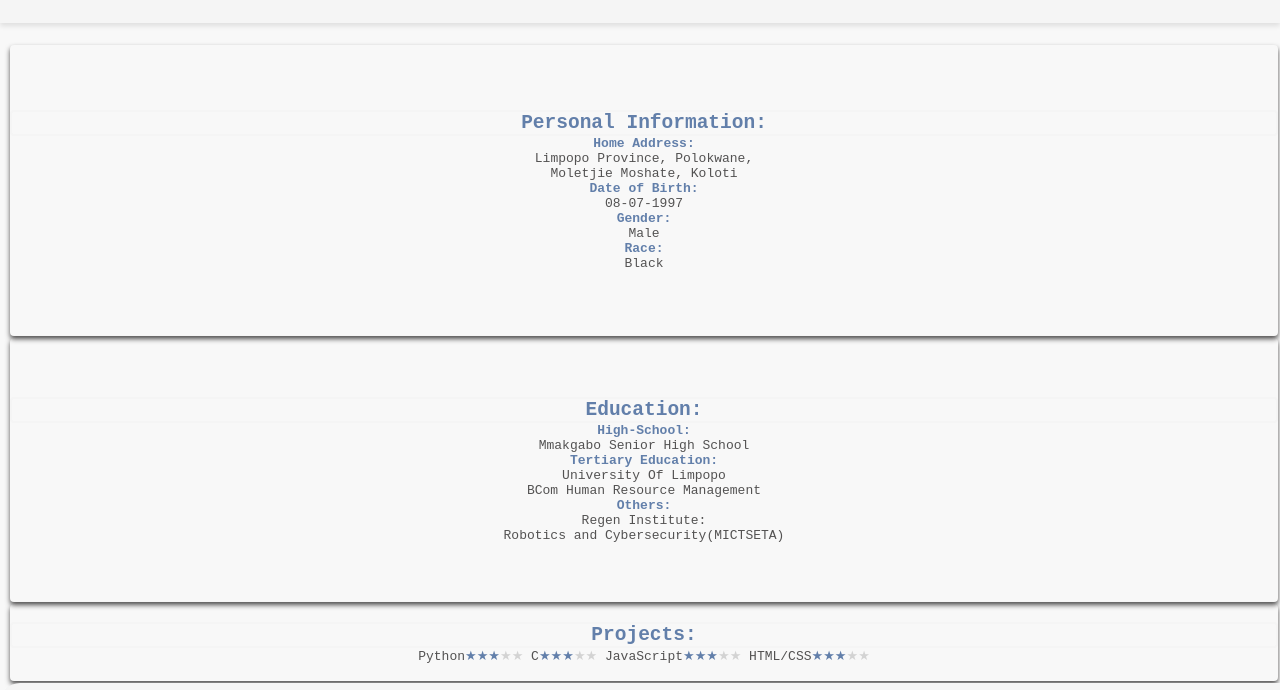
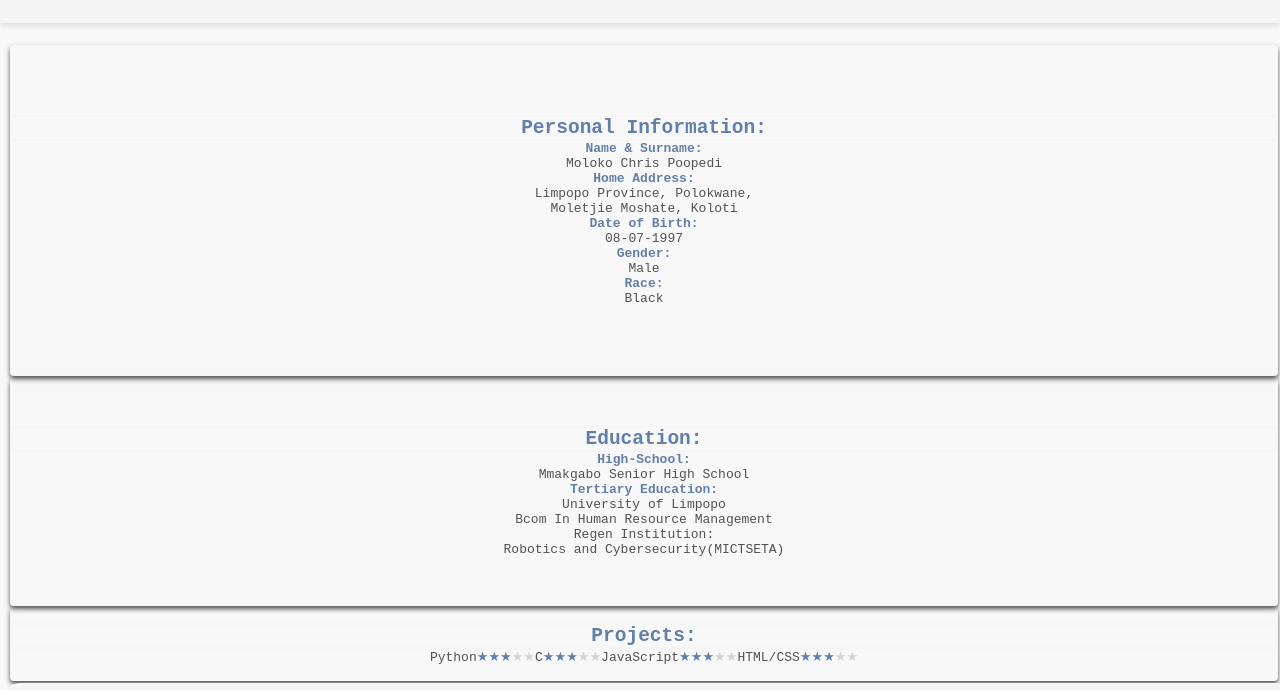
Before and after one commit to molokochris/bootcamp.pw, a plain HTML site: page about.html in a window 1280 px wide. Shown: the part 95-785 px from the top of the page. Drawn offline with Linux system fonts and the light colour scheme.

Commit message:
added Js scripts

```diff
--- a/about.html
+++ b/about.html
@@ -7,6 +7,7 @@
     <link rel="stylesheet" type="text/css" href="style.css">
     <link rel="icon" href="assets/images/logo/favicon.ico">
     <title>About Me</title>
+    <script src="script.js"></script>
 </head>
 <body>
     <head>
@@ -23,8 +24,8 @@
     </head>
     <main>
         <table style="width: 100%;margin-top: 20px; height: 80vh;">
-            <tr>
-                <td style="text-align: center; border-radius: 4px; box-shadow: 0 3px 5px rgb(83, 82, 82)">
+            <tr id="personal_info">
+                <!-- <td style="text-align: center; border-radius: 4px; box-shadow: 0 3px 5px rgb(83, 82, 82)">
                     <h2 style="border: solid 2px whitesmoke; border-radius: 4px;">
                         Personal Information:
                     </h2>
@@ -42,10 +43,10 @@
                     <p>
                         Black
                     </p>
-                </td>
+                </td> -->
             </tr>
-            <tr>
-                <td style="text-align: center; border-radius: 4px; box-shadow: 0 3px 5px rgb(83, 82, 82)">
+            <tr id="education">
+                <!-- <td style="text-align: center; border-radius: 4px; box-shadow: 0 3px 5px rgb(83, 82, 82)">
                     <h2 style="border: solid 2px whitesmoke; border-radius: 4px;">
                         Education:
                     </h2>
@@ -63,10 +64,10 @@
                         Regen Institute:<br>
                         Robotics and Cybersecurity(MICTSETA)
                     </p>
-                </td>
+                </td> -->
             </tr>
-            <tr>
-                <td style="text-align: center; border-radius: 4px; box-shadow: 0 3px 5px rgb(83, 82, 82)">
+            <tr id="projects">
+                <!-- <td style="text-align: center; border-radius: 4px; box-shadow: 0 3px 5px rgb(83, 82, 82)">
                     <h2 style="border: solid 2px whitesmoke; border-radius: 4px;">Projects:</h2>
                     <div style="color: rgb(83, 82, 82); text-align: center;">
                         Python<span style="color: #627faa;">&#9733;</span><span style="color: #627faa;">&#9733;</span><span style="color: #627faa;">&#9733;</span><span style="color: lightgray;">&#9733;</span><span style="color: lightgray;">&#9733;</span>
@@ -75,7 +76,7 @@
                         HTML/CSS<span style="color: #627faa;">&#9733;</span><span style="color: #627faa;">&#9733;</span><span style="color: #627faa;">&#9733;</span><span style="color: lightgray;">&#9733;</span><span style="color: lightgray;">&#9733;</span>
                     </div>
 
-                </td>
+                </td> -->
             </tr>
         </table>
     </main>
--- /dev/null
+++ b/script.js
@@ -0,0 +1,69 @@
+window.onload = function () {
+
+    //Home Page
+
+    let tag = document.createElement("p");
+    tag.innerHTML = "Hello! My name is <b>Moloko Chris Poopedi</b>. I am a self-taught Web Developer with experience in Python, C programming, Javascript, HTML, and CSS. Although I am not yet an expert in the field, I am always eager to learn and improve my skills. I am passionate about using technology to solve problems and create innovate solutions. Please feel free to explore my portfolio and get in touch if you have any questions or if you'd like to collaborate on a project. Thank you for visiting!";
+
+    home_Parent = document.getElementById("Bio");
+    if(home_Parent) {
+        home_Parent.appendChild(tag);
+    }
+
+    //About Page:
+
+    let personal_El = document.getElementById("personal_info");
+    let education_El = document.getElementById("education");
+    let projects_El = document.getElementById("projects");
+    if (personal_El) {
+        //Personal Info
+        let firstNames = "Moloko Chris";
+        let surName = "Poopedi";
+        let province = "Limpopo Province";
+        let city = "Polokwane";
+        let village = "Moletjie Moshate";
+        let suburb = "Koloti";
+        let dateOfBirth = "08-07-1997";
+        let gender = "Male";
+        let race = "Black";
+
+        let row1 = document.createElement("td");
+        row1.setAttribute("style", "text-align: center; border-radius: 4px; box-shadow: 0 3px 5px rgb(83, 82, 82)");
+        row1.innerHTML = '<h2 style="border: solid 2px whitesmoke; border-radius: 4px;">Personal Information:</h2>'+ "<h4>Name & Surname:</h4>"
+        + "<p>" + firstNames + " " + surName + "" +'<h4>Home Address:</h4><p>'
+        + province + ', ' + city + ', <br>' +  village + ', ' +  suburb + '</p><h4>Date of Birth:</h4>'
+        + "<p>" + dateOfBirth + "</p>" + "<h4>Gender:</h4>" + "<p>" + gender + "</p>"
+        + "<h4>Race:</h4>" + "<p>" + race + "</p>";
+
+        personal_El.appendChild(row1);
+    }
+
+    if(education_El) {
+        let highSchool = "Mmakgabo Senior High School";
+        let tertiaryEd = "University of Limpopo";
+        let tertiaryQlf = "Bcom In Human Resource Management";
+        let otherCerts = "Regen Institution:<br>Robotics and Cybersecurity(MICTSETA)";
+
+        let row2 = document.createElement("td");
+        row2.setAttribute("style", "text-align: center; border-radius: 4px; box-shadow: 0 3px 5px rgb(83, 82, 82)");
+        row2.innerHTML = '<h2 style="border: solid 2px whitesmoke; border-radius: 4px;">Education:</h2>'+ "<h4>High-School:</h4>"
+        + "<p>" + highSchool + "</p>" +'<h4>Tertiary Education:</h4><p>'
+        + tertiaryEd + "<br>" + tertiaryQlf + "<br>" + otherCerts;
+
+        education_El.appendChild(row2);
+    }
+
+    if (projects_El) {
+        let row3 = document.createElement("td");
+        row3.setAttribute("style", "text-align: center; border-radius: 4px; box-shadow: 0 3px 5px rgb(83, 82, 82)");
+        row3.innerHTML = '<h2 style="border: solid 2px whitesmoke; border-radius: 4px;">Projects:</h2>'
+        + '<div style="color: rgb(83, 82, 82); text-align: center;">'
+        + 'Python<span style="color: #627faa;">&#9733;</span><span style="color: #627faa;">&#9733;</span><span style="color: #627faa;">&#9733;</span><span style="color: lightgray;">&#9733;</span><span style="color: lightgray;">&#9733;</span>'
+        + 'C<span style="color: #627faa;">&#9733;</span><span style="color: #627faa;">&#9733;</span><span style="color: #627faa;">&#9733;</span><span style="color: lightgray;">&#9733;</span><span style="color: lightgray;">&#9733;</span>'
+        + 'JavaScript<span style="color: #627faa;">&#9733;</span><span style="color: #627faa;">&#9733;</span><span style="color: #627faa;">&#9733;</span><span style="color: lightgray;">&#9733;</span><span style="color: lightgray;">&#9733;</span>'
+        + 'HTML/CSS<span style="color: #627faa;">&#9733;</span><span style="color: #627faa;">&#9733;</span><span style="color: #627faa;">&#9733;</span><span style="color: lightgray;">&#9733;</span><span style="color: lightgray;">&#9733;</span>'
+        + '</div>';
+
+        projects_El.appendChild(row3);
+    }
+}
```
Also changed, not shown: contact.html (+7 -4 lines), index.html (+3 -7 lines).
